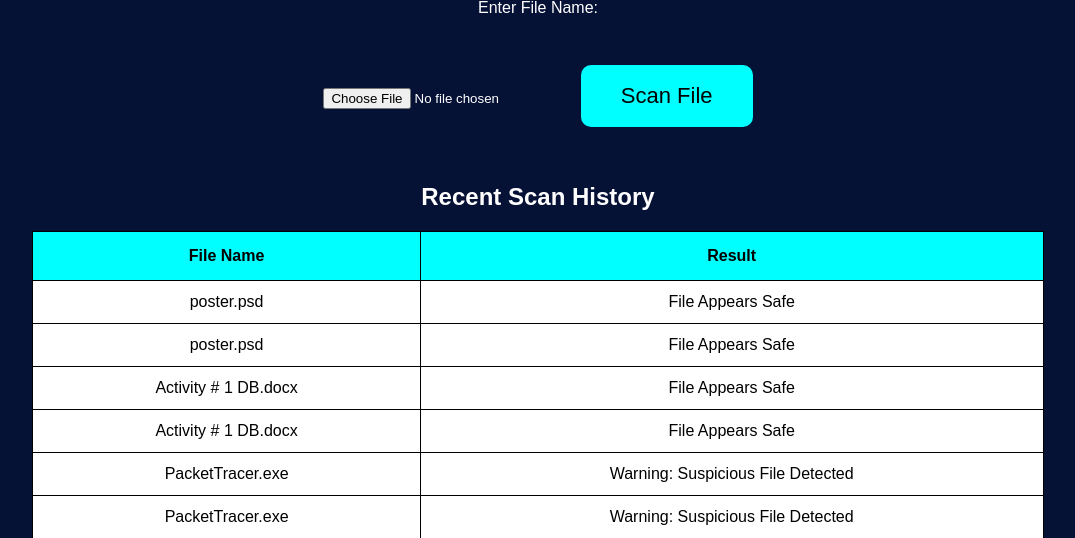
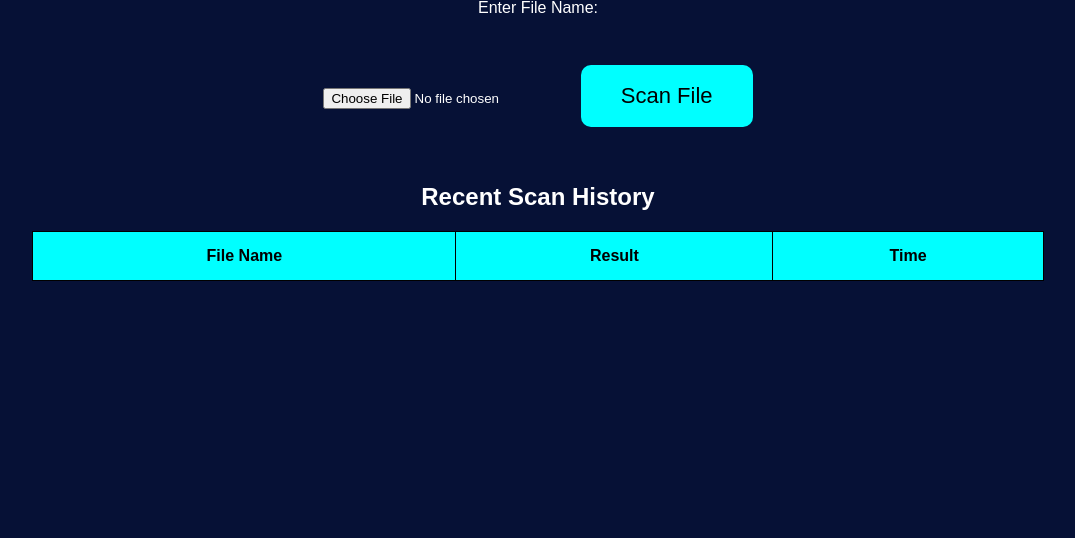
Before and after one commit to f2024408136-coder/CyberGuardian, a Flask app: page /scanner in a window 1280 px wide. Shown: the part 142-680 px from the top of the page, without its empty margins (102-1177 px from the left). Run offline with Flask 3, Linux system fonts and the light colour scheme; data comes from the database, SQL or seed files in the repository; data that the repository does not hold is empty.

Commit message:
Added timestamp feature in scan history

```diff
--- a/app.py
+++ b/app.py
@@ -4,6 +4,7 @@ import re
 import os
 import requests
 from bs4 import BeautifulSoup
+from datetime import datetime
 
 suspicious_count = 0
 
@@ -158,7 +159,6 @@ def dashboard():
         threat3=threat3,
         security_score=security_score
     )
-
 # FILE SCANNER
 @app.route('/scanner', methods=['GET', 'POST'])
 def scanner():
@@ -173,12 +173,13 @@ def scanner():
     CREATE TABLE IF NOT EXISTS scan_history(
         id INTEGER PRIMARY KEY AUTOINCREMENT,
         filename TEXT,
-        result TEXT
+        result TEXT,
+        scan_time TEXT
     )
     ''')
 
     cur.execute(
-        "SELECT filename, result FROM scan_history ORDER BY id DESC"
+        "SELECT filename, result, scan_time FROM scan_history ORDER BY id DESC"
     )
 
     history = cur.fetchall()
@@ -188,13 +189,14 @@ def scanner():
     if request.method == 'POST':
 
         file = request.files['file']
+
         if file.filename == '':
 
             return render_template(
-        'scanner.html',
-        result='Please Select a File First',
-        history=history
-    )
+                'scanner.html',
+                result='Please Select a File First',
+                history=history
+            )
 
         filename = file.filename
 
@@ -212,13 +214,15 @@ def scanner():
 
                 result = "Warning: Suspicious File Detected"
 
+                current_time = datetime.now().strftime("%d-%m-%Y %I:%M %p")
+
                 conn = sqlite3.connect('database/users.db')
 
                 cur = conn.cursor()
 
                 cur.execute(
-                    "INSERT INTO scan_history(filename,result) VALUES(?,?)",
-                    (filename, result)
+                    "INSERT INTO scan_history(filename,result,scan_time) VALUES(?,?,?)",
+                    (filename, result, current_time)
                 )
 
                 conn.commit()
@@ -233,13 +237,15 @@ def scanner():
 
         result = "File Appears Safe"
 
+        current_time = datetime.now().strftime("%d-%m-%Y %I:%M %p")
+
         conn = sqlite3.connect('database/users.db')
 
         cur = conn.cursor()
 
         cur.execute(
-            "INSERT INTO scan_history(filename,result) VALUES(?,?)",
-            (filename, result)
+            "INSERT INTO scan_history(filename,result,scan_time) VALUES(?,?,?)",
+            (filename, result, current_time)
         )
 
         conn.commit()
@@ -256,5 +262,6 @@ def scanner():
         'scanner.html',
         history=history
     )
+
 if __name__ == '__main__':
     app.run(debug=True)
--- a/templates/scanner.html
+++ b/templates/scanner.html
@@ -45,6 +45,7 @@
     <tr>
         <th>File Name</th>
         <th>Result</th>
+        <th>Time</th>
     </tr>
 
     {% for item in history %}
@@ -52,6 +53,7 @@
     <tr>
         <td>{{ item[0] }}</td>
         <td>{{ item[1] }}</td>
+        <td>{{ item[2] }}</td>
     </tr>
 
     {% endfor %}
```
